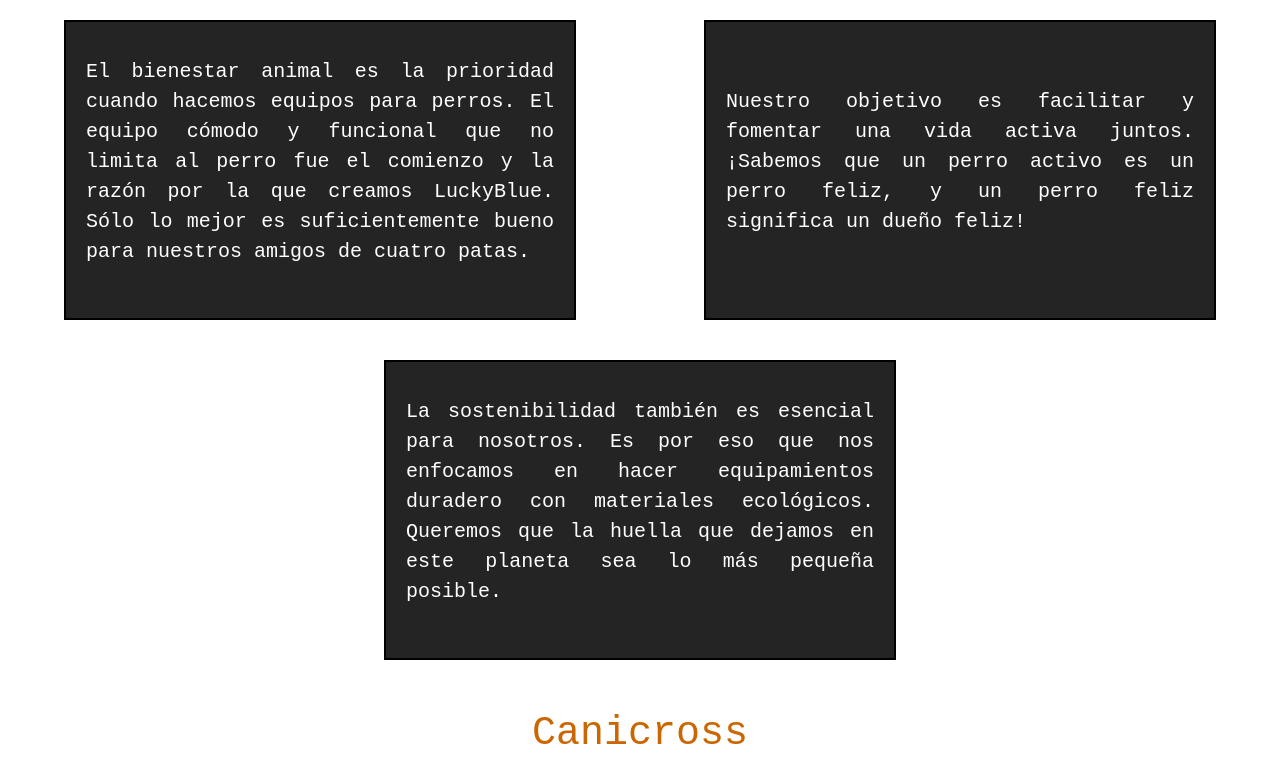
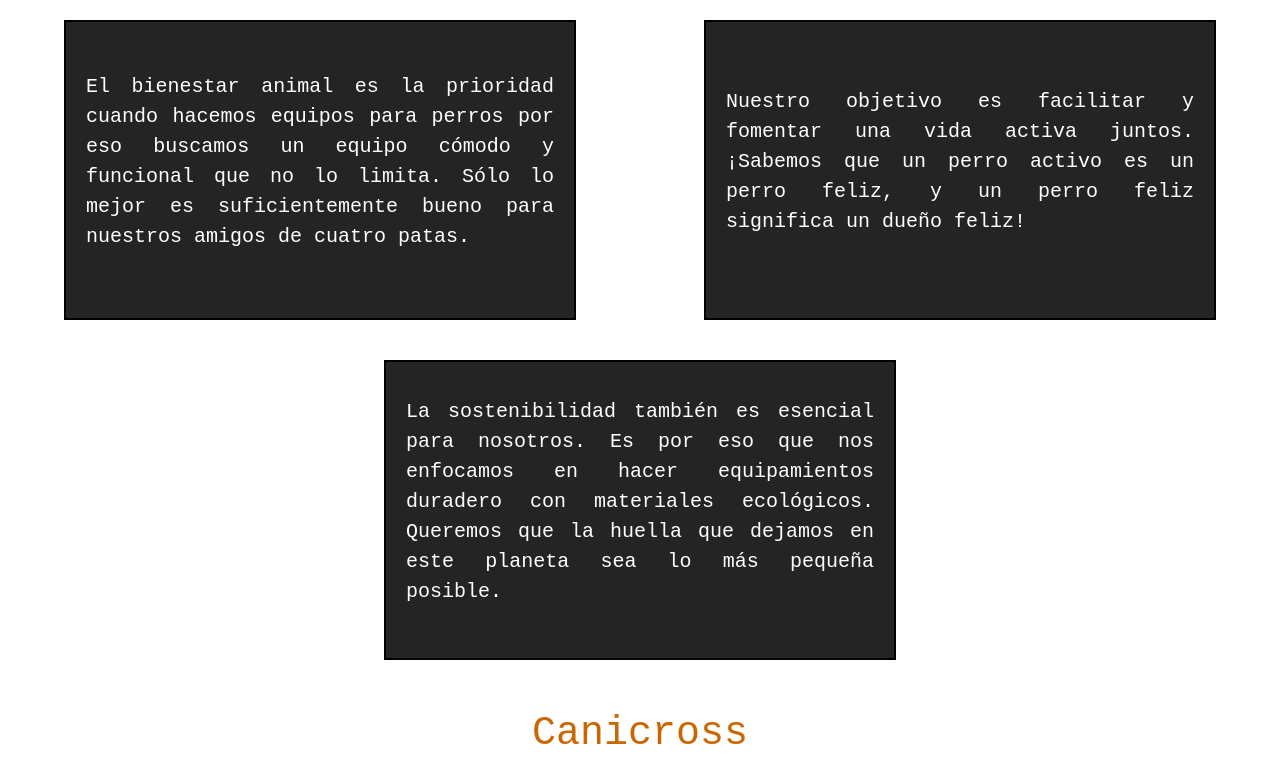
Before and after one commit to MilagrosPerez/LuckyBlue, a website: page index.html in a window 1280 px wide. Shown: the part 946-1729 px from the top of the page. Drawn offline with nearby package versions, Linux system fonts and the light colour scheme; grey boxes are pictures that could not be loaded.

Commit message:
ultimo arreglo

```diff
--- a/index.html
+++ b/index.html
@@ -80,8 +80,8 @@
         <section class="informacion">
           <div>
             <p>
-              El bienestar animal es la prioridad cuando hacemos equipos para perros.
-              El equipo cómodo y funcional que no limita al perro fue el comienzo y la razón por la que creamos LuckyBlue.
+              El bienestar animal es la prioridad cuando hacemos equipos para perros por eso buscamos un
+              equipo cómodo y funcional que no lo limita.
               Sólo lo mejor es suficientemente bueno para nuestros amigos de cuatro patas.
             </p>
           </div>
```
